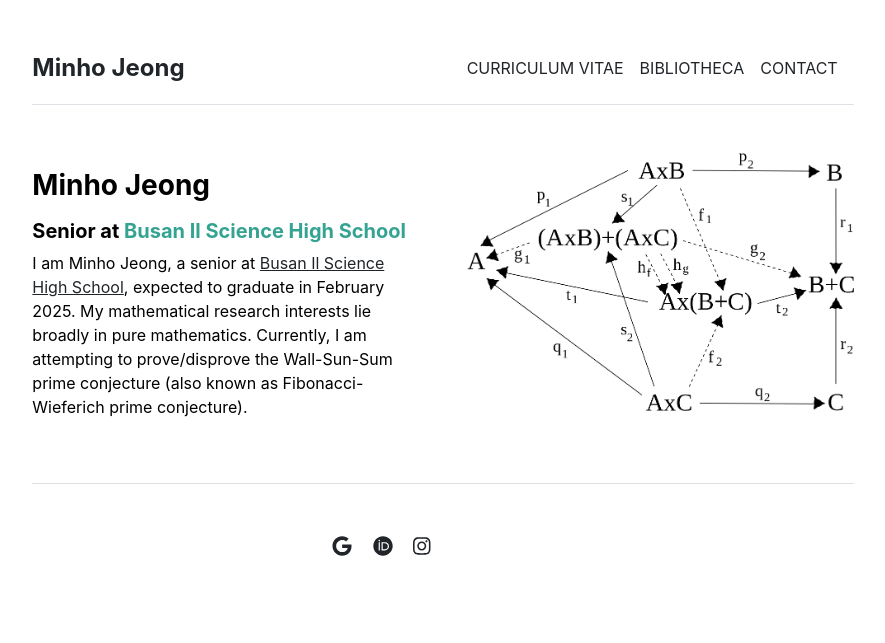
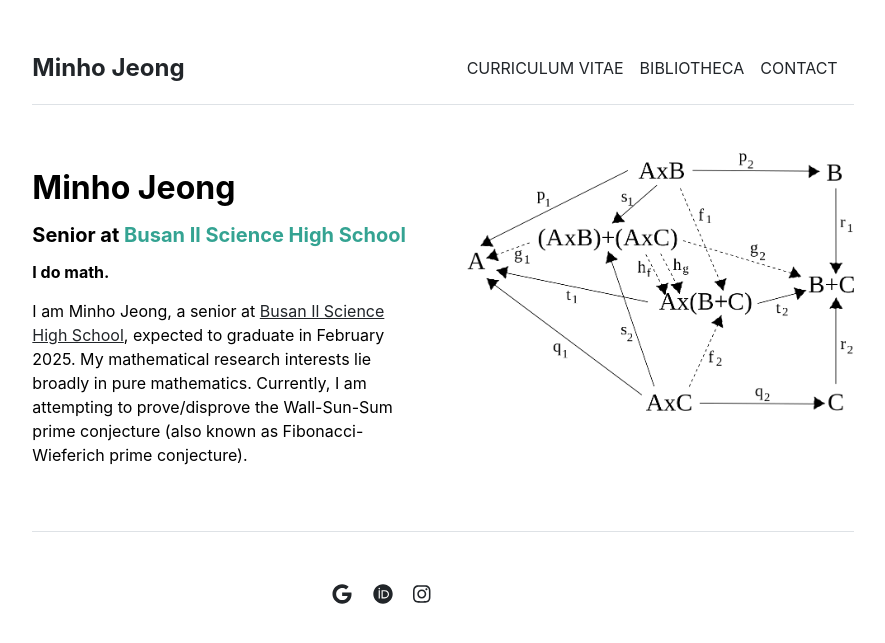
Before and after one commit to mino-jeong/mino-jeong.github.io, a Jekyll site: the page built from index.md, in a window 1280 px wide. Shown: the top 643 px of the page, without its empty margins (197-1082 px from the left). Built offline with Jekyll 4.4.1, drawn with Linux system fonts in a browser that asks for light colours.

Commit message:
Update home.html

```diff
--- a/_layouts/home.html
+++ b/_layouts/home.html
@@ -4,8 +4,9 @@
 
 <div class="row g-5 mb-5">
   <div class="col-md-6">
-    <p style="line-height: 1.25"><h3 class="fw-bold">Minho Jeong</h3></p>
-    <h5 class="fw-bold">Senior at <a href="https://school.busanedu.net/bsis-h" style="text-decoration-line: none"><font color="#34A392">Busan Il Science High School</font></a></h5>
+    <p style="line-height: 1.25"><h2 class="fw-bold">Minho Jeong</h2></p>
+    <p style="line-height: 1.25"><h5 class="fw-bold">Senior at <a href="https://school.busanedu.net/bsis-h" style="text-decoration-line: none"><font color="#34A392">Busan Il Science High School</font></a></h5></p>
+    <p style="line-height: 1.25"><h6 class="fw-bold">I do math.</h6></p>
     {{ content }}
   </div>
   <div class="col-md-6">
```
